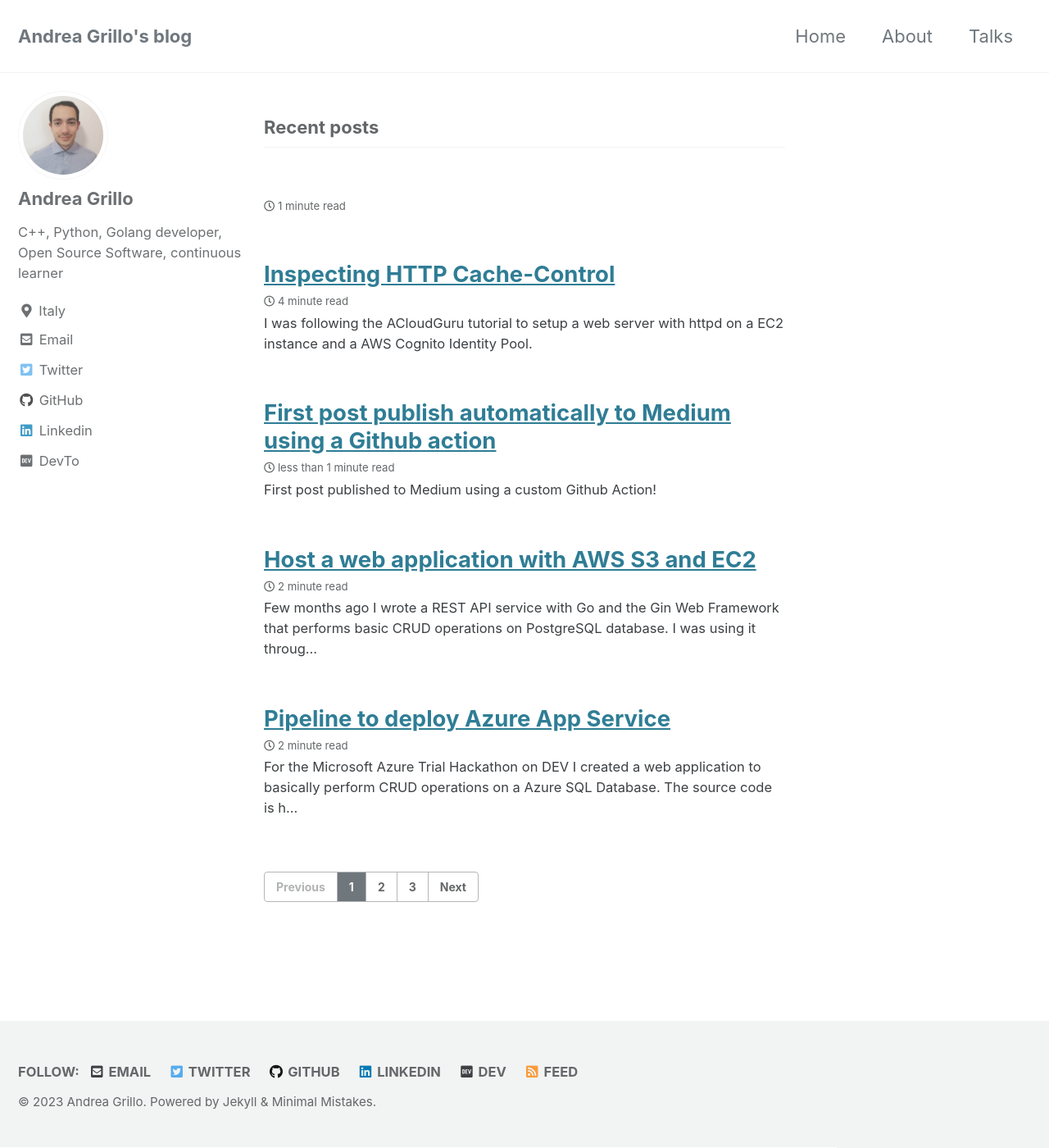
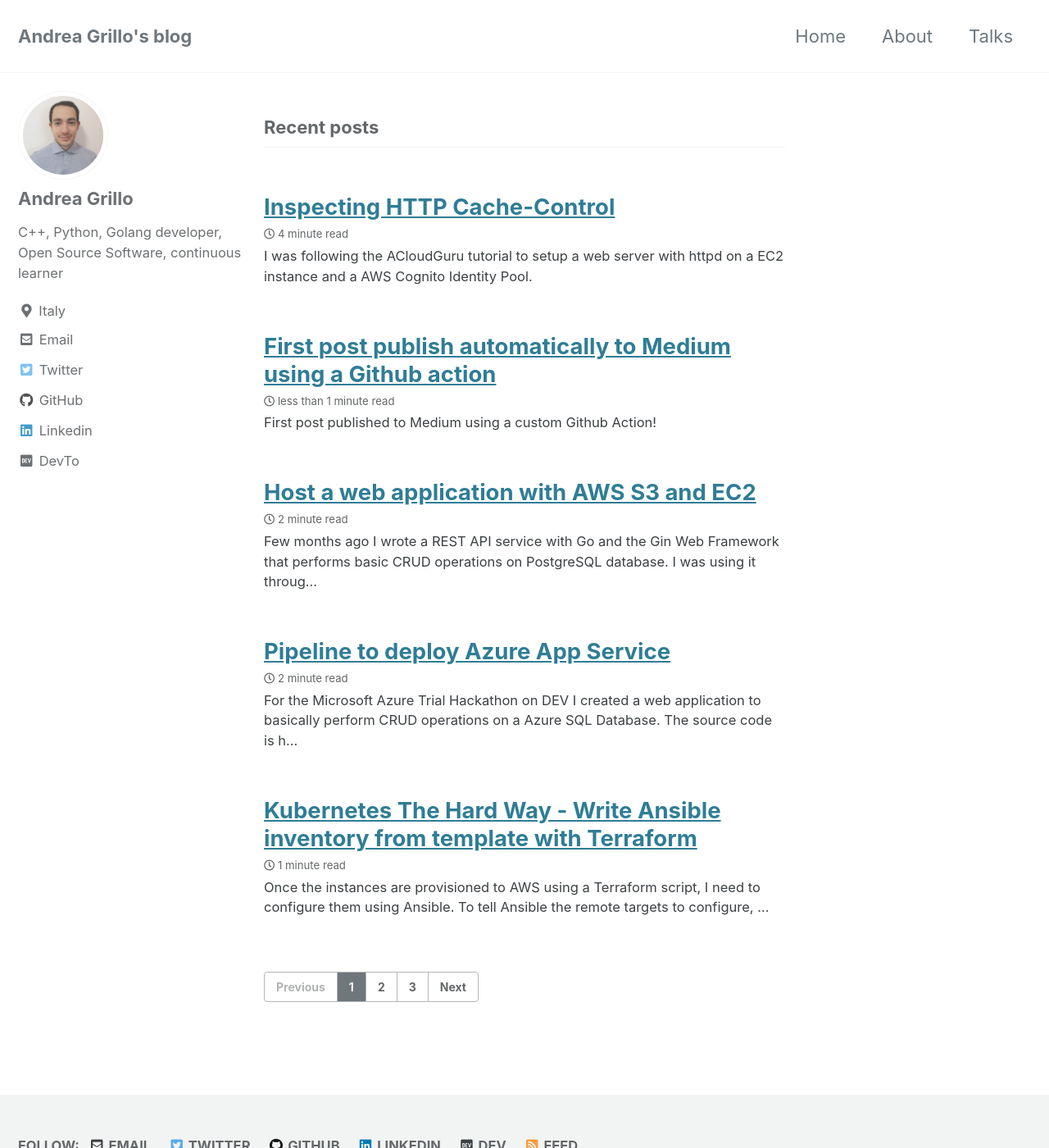
Before and after one commit to andregri/andregri.github.io, a Jekyll site: the page built from index.html, in a window 1280 px wide and 1400 px high. Shown: the whole window at 82% size. Built offline with Jekyll 4.4.1, drawn with Linux system fonts in a browser that asks for light colours; cached includes are drawn as plain includes; the list of posts is cut into pages by our own code.

Commit message:
Update 2022-01-15-kthw-terraform-template.md

```diff
--- a/_posts/kubernetes-the-hard-way/2022-01-15-kthw-terraform-template.md
+++ b/_posts/kubernetes-the-hard-way/2022-01-15-kthw-terraform-template.md
@@ -1,6 +1,6 @@
 ---
 layout: single
-title: [Kubernetes The Hard Way] Write files from templates with Terraform
+title: Kubernetes The Hard Way - Write Ansible inventory from template with Terraform
 tags: kthw terraform
 ---
 
```
